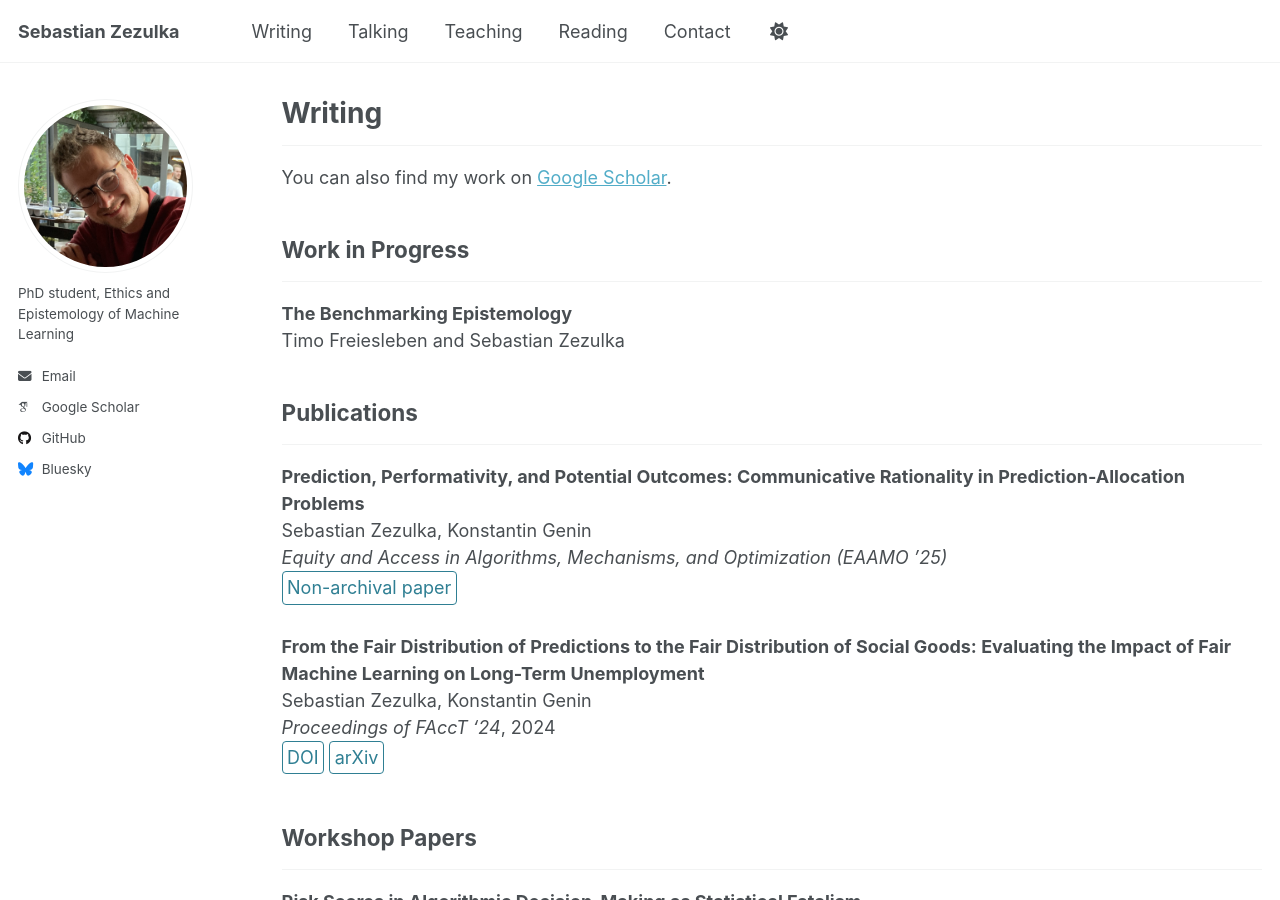
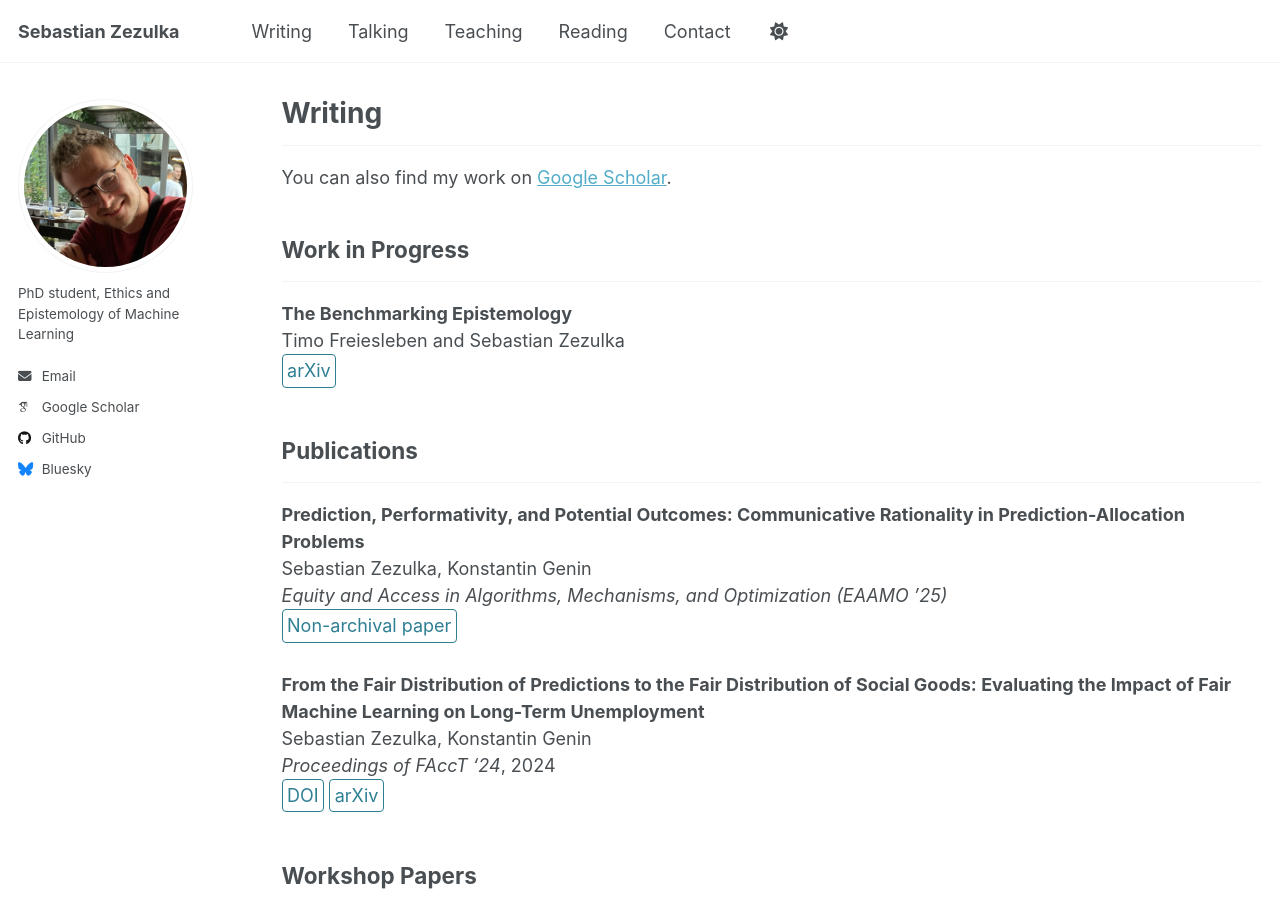
Before and after one commit to sezezulka/sezezulka.github.io, a Jekyll site: the page built from _pages/writing.md, in a window 1280 px wide and 900 px high. Built offline with Jekyll 4.4.1, drawn with Linux system fonts in a browser that asks for light colours; some web fonts are replaced; a script that is not in the unit is left out.

Commit message:
add benchmark arxiv

```diff
--- a/_pages/writing.md
+++ b/_pages/writing.md
@@ -11,7 +11,8 @@ You can also find my work on [Google Scholar](https://scholar.google.com/citatio
 ## Work in Progress
 ---
 **The Benchmarking Epistemology** \
-Timo Freiesleben and Sebastian Zezulka
+Timo Freiesleben and Sebastian Zezulka \
+[arXiv](https://doi.org/10.48550/arXiv.2510.23191){: .btn--research}{:target="_blank"}
 
 ## Publications
 ---
```
Also changed, not shown: _pages/talks.md (+1 -1 lines).
